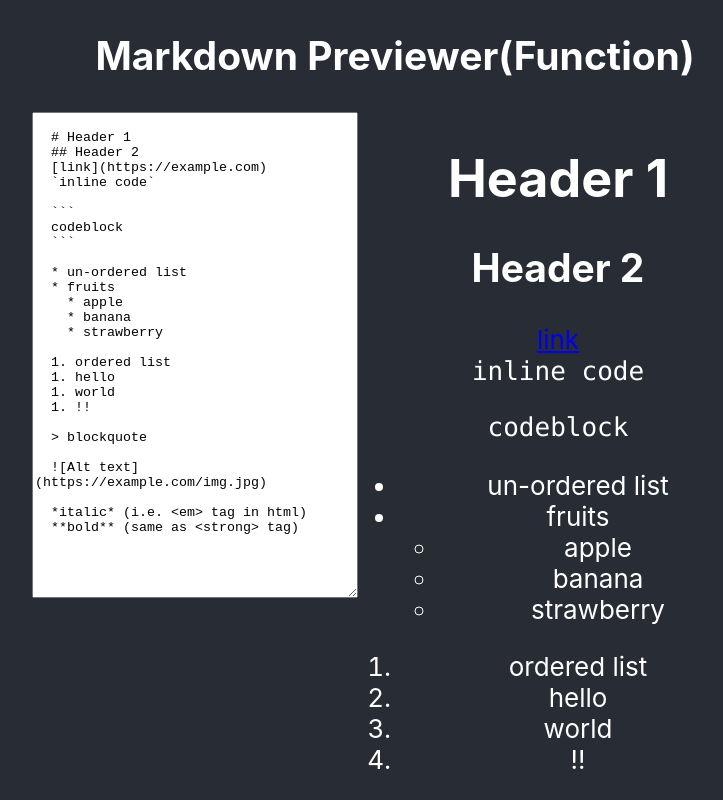
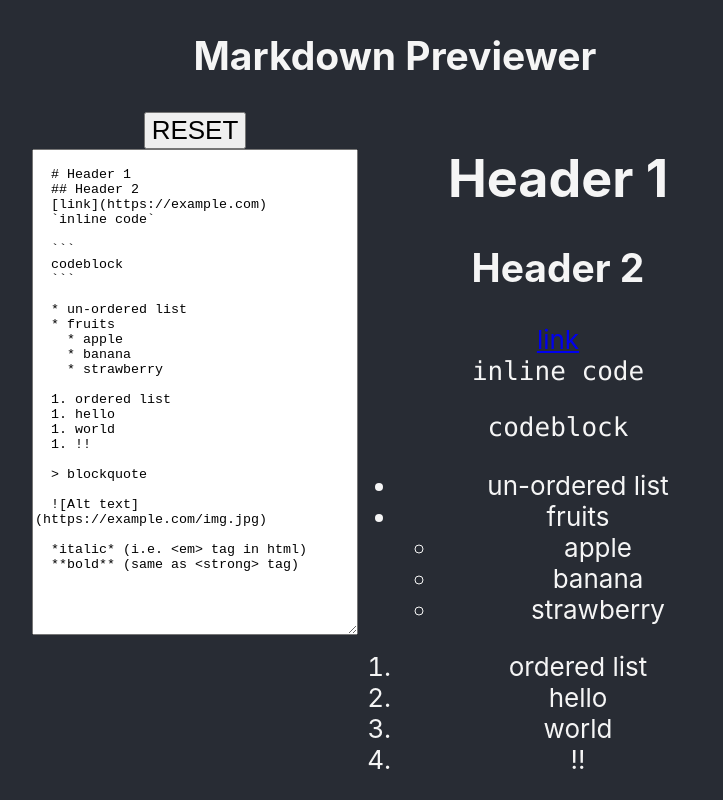
Before and after one commit to tsukashu/Markdown-Previewer, a React (Vite) app: page / in a window 1280 px wide. Shown: the top 800 px of the page, without its empty margins (245-968 px from the left). Built offline with nearby package versions, Linux system fonts and the light colour scheme.

Commit message:
remove unnecessary resource fix css add Reset button

```diff
--- a/index.html
+++ b/index.html
@@ -4,7 +4,7 @@
     <meta charset="UTF-8" />
     <link rel="icon" type="image/svg+xml" href="/src/favicon.svg" />
     <meta name="viewport" content="width=device-width, initial-scale=1.0" />
-    <title>Vite App</title>
+    <title>Markdown Previewer (FCC Project)</title>
   </head>
   <body>
     <div id="root"></div>
--- a/package.json
+++ b/package.json
@@ -1,7 +1,7 @@
 {
   "name": "markdown-previewer",
   "private": true,
-  "version": "0.0.0",
+  "version": "0.1.0",
   "scripts": {
     "dev": "vite",
     "build": "vite build",
--- a/src/App.css
+++ b/src/App.css
@@ -7,26 +7,17 @@
   pointer-events: none;
 }
 
-@media (prefers-reduced-motion: no-preference) {
-  .App-logo {
-    animation: App-logo-spin infinite 20s linear;
-  }
-}
 
-.App-header {
+.App-container {
   background-color: #282c34;
-  min-height: 100vh;
   display: flex;
   flex-direction: column;
   align-items: center;
   justify-content: center;
   font-size: calc(10px + 2vmin);
-  color: white;
+  color: whitesmoke;
 }
 
-.App-link {
-  color: #61dafb;
-}
 
 .App-contents{
   display: flex;
@@ -34,14 +25,6 @@
   width: 80vmax;
 }
 
-@keyframes App-logo-spin {
-  from {
-    transform: rotate(0deg);
-  }
-  to {
-    transform: rotate(360deg);
-  }
-}
 
 button {
   font-size: calc(10px + 2vmin);
--- a/src/App.jsx
+++ b/src/App.jsx
@@ -5,29 +5,38 @@ import './App.css';
 
 const App = () => {
   const [text, setText] = useState(placeholder);
-  const [md, setMd] = useState(ConvertMD(placeholder));
+  const [md, setMd] = useState(ConvertMD(text));
 
   const handleChange = (event) => {
     setText(event.target.value);
   };
 
+  const handleClick = () => {
+    setText(placeholder);
+  };
+
   return (
-    <div className='App App-header'>
-      <h2>Markdown Previewer(Function)</h2>
+    <div className='App'>
+      <div className='App-container'>
+        <h2>Markdown Previewer</h2>
+
         <div className='App-contents'>
           <div>
+            <div>
+              <button onClick={handleClick}>RESET</button>
+            </div>
             <textarea
               id='editor'
               value={text}
               onChange={(event) => setText(event.target.value)}
             ></textarea>
           </div>
-
           <div>
             <div
               id='preview'
               dangerouslySetInnerHTML={{ __html: ConvertMD(text) }}
             />
+          </div>
         </div>
       </div>
     </div>
--- a/src/index.css
+++ b/src/index.css
@@ -1,13 +1,17 @@
+:root{
+  --font-family-body:-apple-system, BlinkMacSystemFont, 'Segoe UI', 'Roboto', 'Oxygen',
+  'Ubuntu', 'Cantarell', 'Fira Sans', 'Droid Sans', 'Helvetica Neue',
+  sans-serif;
+  --font-family-code:source-code-pro, Menlo, Monaco, Consolas, 'Courier New',
+  monospace;
+}
 body {
   margin: 0;
-  font-family: -apple-system, BlinkMacSystemFont, 'Segoe UI', 'Roboto', 'Oxygen',
-    'Ubuntu', 'Cantarell', 'Fira Sans', 'Droid Sans', 'Helvetica Neue',
-    sans-serif;
+  font-family:var(--font-family-body);
   -webkit-font-smoothing: antialiased;
   -moz-osx-font-smoothing: grayscale;
 }
 
 code {
-  font-family: source-code-pro, Menlo, Monaco, Consolas, 'Courier New',
-    monospace;
+  font-family: var(--font-family-code);
 }
--- a/src/main.jsx
+++ b/src/main.jsx
@@ -1,12 +1,10 @@
 import React from 'react'
 import ReactDOM from 'react-dom/client'
 import App from './App';
-// import AppUseClass from './AppUseClass';
 import './index.css';
 
 ReactDOM.createRoot(document.getElementById('root')).render(
   <React.StrictMode>
     <App />
-    {/* <AppUseClass /> */}
   </React.StrictMode>
 );
```
Also changed, not shown: src/AppUseClass.jsx (deleted, +0 -95 lines), src/favicon.svg (deleted), src/logo.svg (deleted). Lines whose indentation alone changed are shown as unchanged.
